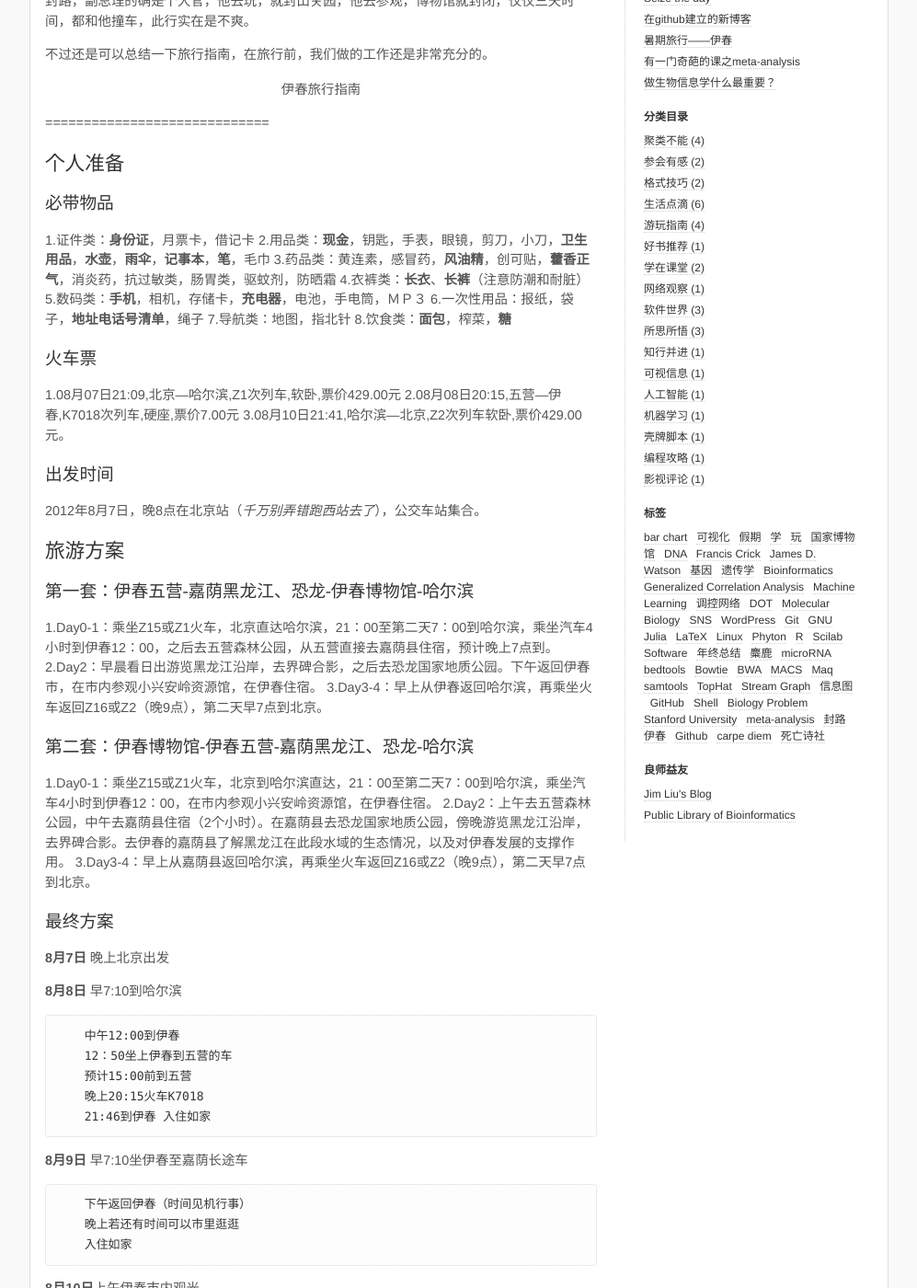
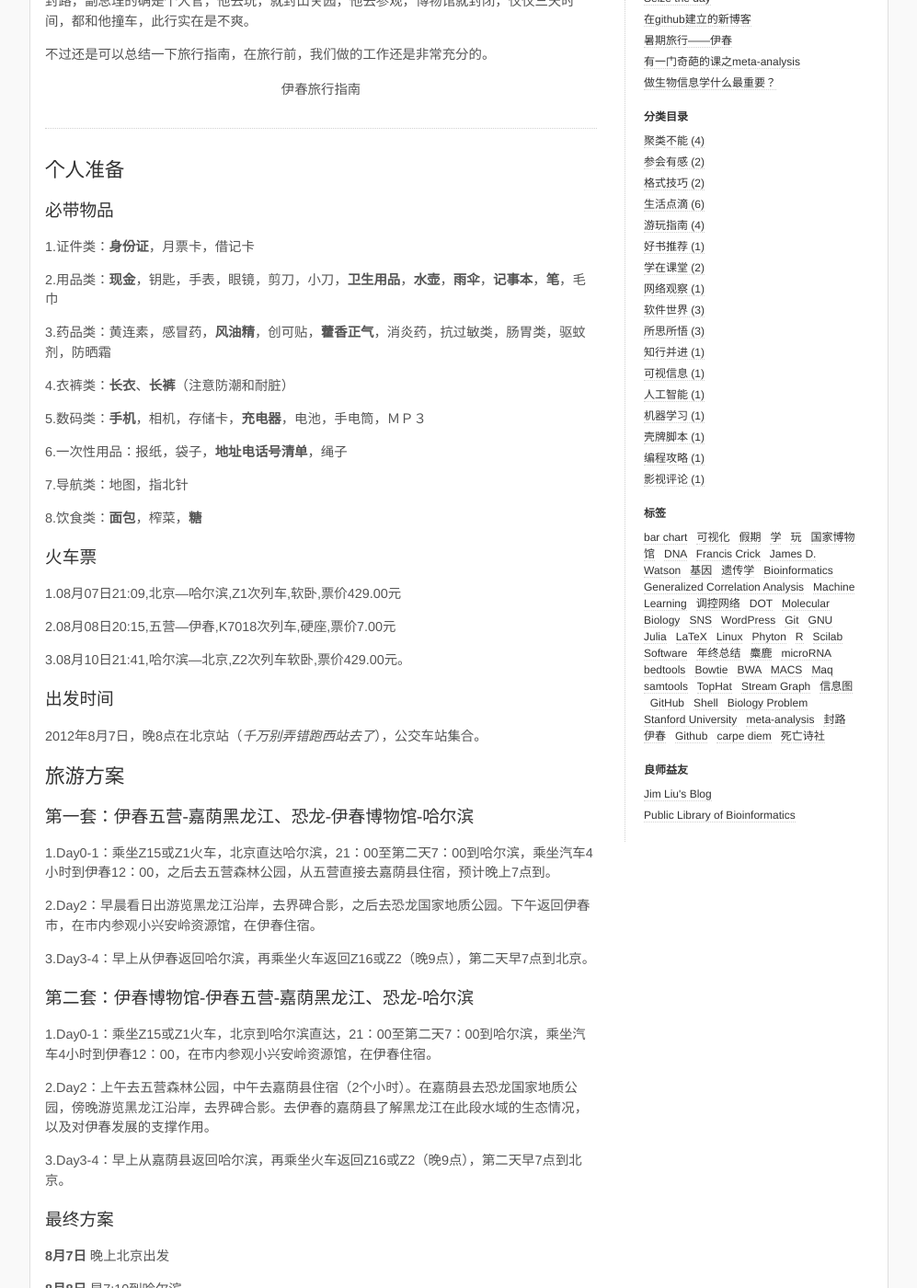
Before and after one commit to yulijia/cn, a Jekyll site: the page built from _posts/2012-08-12-summer-travel-to-Yichun.md, in a window 1280 px wide and 1400 px high, scrolled down 462 px. Shown: the whole window at 92% size, without its empty margins (141-1138 px from the left). Built offline with Jekyll 4.4.1, drawn with Linux system fonts in a browser that asks for light colours; comment, search, counter and statistics services are not loaded; some of the changed lines change nothing that is shown; some of the changed text lies outside the part shown.

Commit message:
add links

```diff
--- a/_posts/2012-08-12-summer-travel-to-Yichun.md
+++ b/_posts/2012-08-12-summer-travel-to-Yichun.md
@@ -9,13 +9,14 @@ tags:
 - 封路
 - 伊春
 - 玩
+
 ---
 又是一篇迟到的游记，不过这次旅行基本没有玩成，遇到了中国特色的领导光临，想去哪哪都封路，副总理的确是个大官，他去玩，就封山关园，他去参观，博物馆就封闭，仅仅三天时间，都和他撞车，此行实在是不爽。
 
 不过还是可以总结一下旅行指南，在旅行前，我们做的工作还是非常充分的。
 
 <center>伊春旅行指南</center>
-=============================
+--------------------------
 
 个人准备
 --------
@@ -23,18 +24,27 @@ tags:
 ### 必带物品
 
 1.证件类：**身份证**，月票卡，借记卡
+
 2.用品类：**现金**，钥匙，手表，眼镜，剪刀，小刀，**卫生用品**，**水壶**，**雨伞**，**记事本**，**笔**，毛巾
+
 3.药品类：黄连素，感冒药，**风油精**，创可贴，**藿香正气**，消炎药，抗过敏类，肠胃类，驱蚊剂，防晒霜
+
 4.衣裤类：**长衣**、**长裤**（注意防潮和耐脏）
+
 5.数码类：**手机**，相机，存储卡，**充电器**，电池，手电筒，ＭＰ３
+
 6.一次性用品：报纸，袋子，**地址电话号清单**，绳子
+
 7.导航类：地图，指北针
+
 8.饮食类：**面包**，榨菜，**糖**
 
 ### 火车票
 
 1.08月07日21:09,北京—哈尔滨,Z1次列车,软卧,票价429.00元
+
 2.08月08日20:15,五营—伊春,K7018次列车,硬座,票价7.00元
+
 3.08月10日21:41,哈尔滨—北京,Z2次列车软卧,票价429.00元。
 
 ### 出发时间
@@ -47,13 +57,17 @@ tags:
 ### 第一套：伊春五营-嘉荫黑龙江、恐龙-伊春博物馆-哈尔滨
 
 1.Day0-1：乘坐Z15或Z1火车，北京直达哈尔滨，21：00至第二天7：00到哈尔滨，乘坐汽车4小时到伊春12：00，之后去五营森林公园，从五营直接去嘉荫县住宿，预计晚上7点到。
+
 2.Day2：早晨看日出游览黑龙江沿岸，去界碑合影，之后去恐龙国家地质公园。下午返回伊春市，在市内参观小兴安岭资源馆，在伊春住宿。
+
 3.Day3-4：早上从伊春返回哈尔滨，再乘坐火车返回Z16或Z2（晚9点），第二天早7点到北京。
 
 ### 第二套：伊春博物馆-伊春五营-嘉荫黑龙江、恐龙-哈尔滨
 
 1.Day0-1：乘坐Z15或Z1火车，北京到哈尔滨直达，21：00至第二天7：00到哈尔滨，乘坐汽车4小时到伊春12：00，在市内参观小兴安岭资源馆，在伊春住宿。
+
 2.Day2：上午去五营森林公园，中午去嘉荫县住宿（2个小时）。在嘉荫县去恐龙国家地质公园，傍晚游览黑龙江沿岸，去界碑合影。去伊春的嘉荫县了解黑龙江在此段水域的生态情况，以及对伊春发展的支撑作用。
+
 3.Day3-4：早上从嘉荫县返回哈尔滨，再乘坐火车返回Z16或Z2（晚9点），第二天早7点到北京。
 
 ### 最终方案
@@ -86,7 +100,9 @@ tags:
 --------
 
 1.在带好必备用品的基础上，尽量轻装上阵。
+
 2.所乘坐长途车次尽量记住车牌号，以免有物品遗失时方便找回。
+
 3.注意计算路上时间。
 
 #旅行的实际情况
@@ -95,4 +111,4 @@ tags:
 
 我们看了界碑，没有人站岗，只是一个孤零零的石碑矗立在那里。不过黑龙江上是有巡察船来回穿梭的，对岸的俄罗斯非常安静，感觉是个无人区。
 
-杨大仙给我的报告做的[最终修改版]()还是很给力的(写得根红苗正又红又专)，顺利通过了所里的考核。
+杨大仙给我的报告做的[最终修改版](https://github.com/yulijia/cn/blob/gh-pages/_posts/2012-08-20-summer-travel-to-Yichun-report.md "伊春之行——生态、生产、生活考察")还是很给力的(写得根红苗正又红又专)，顺利通过了所里的考核。
```
